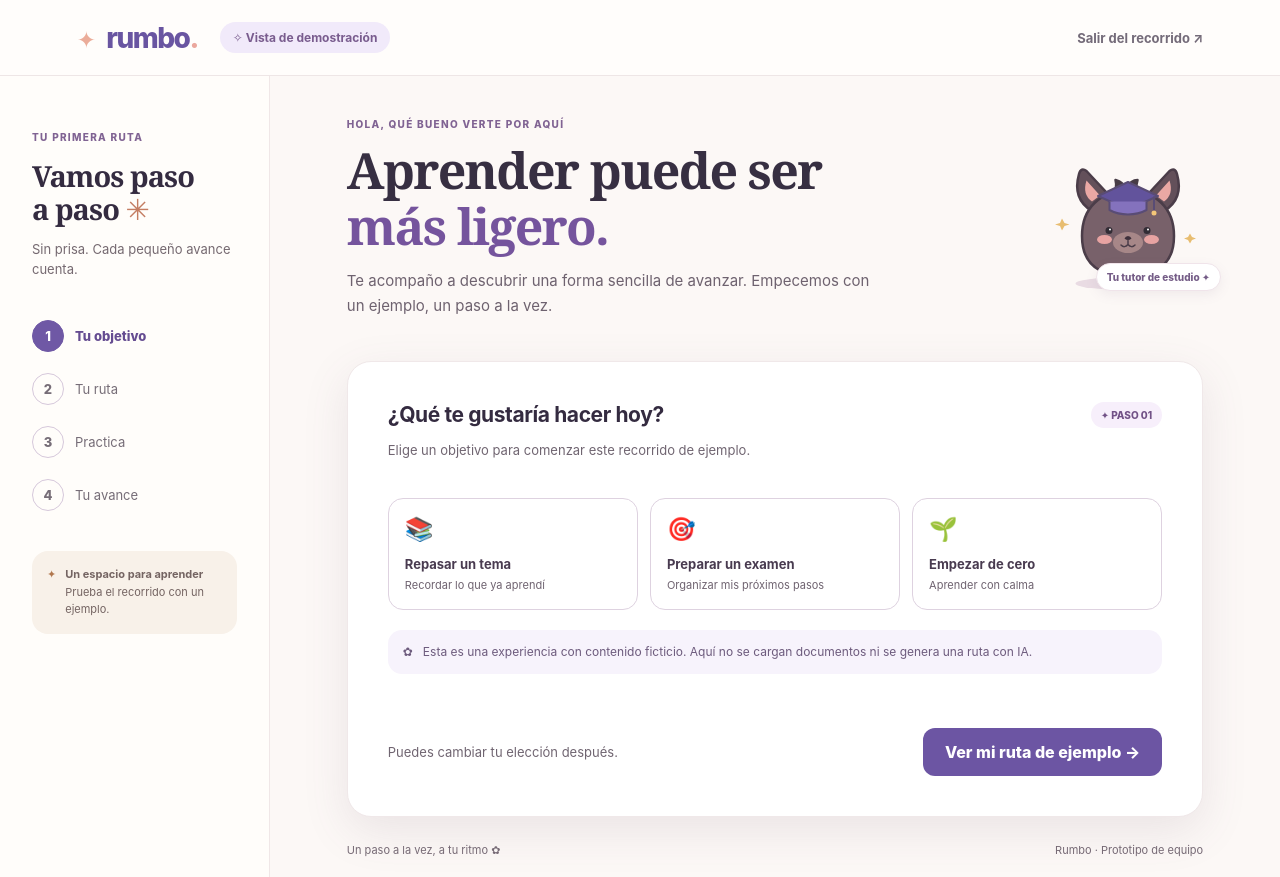
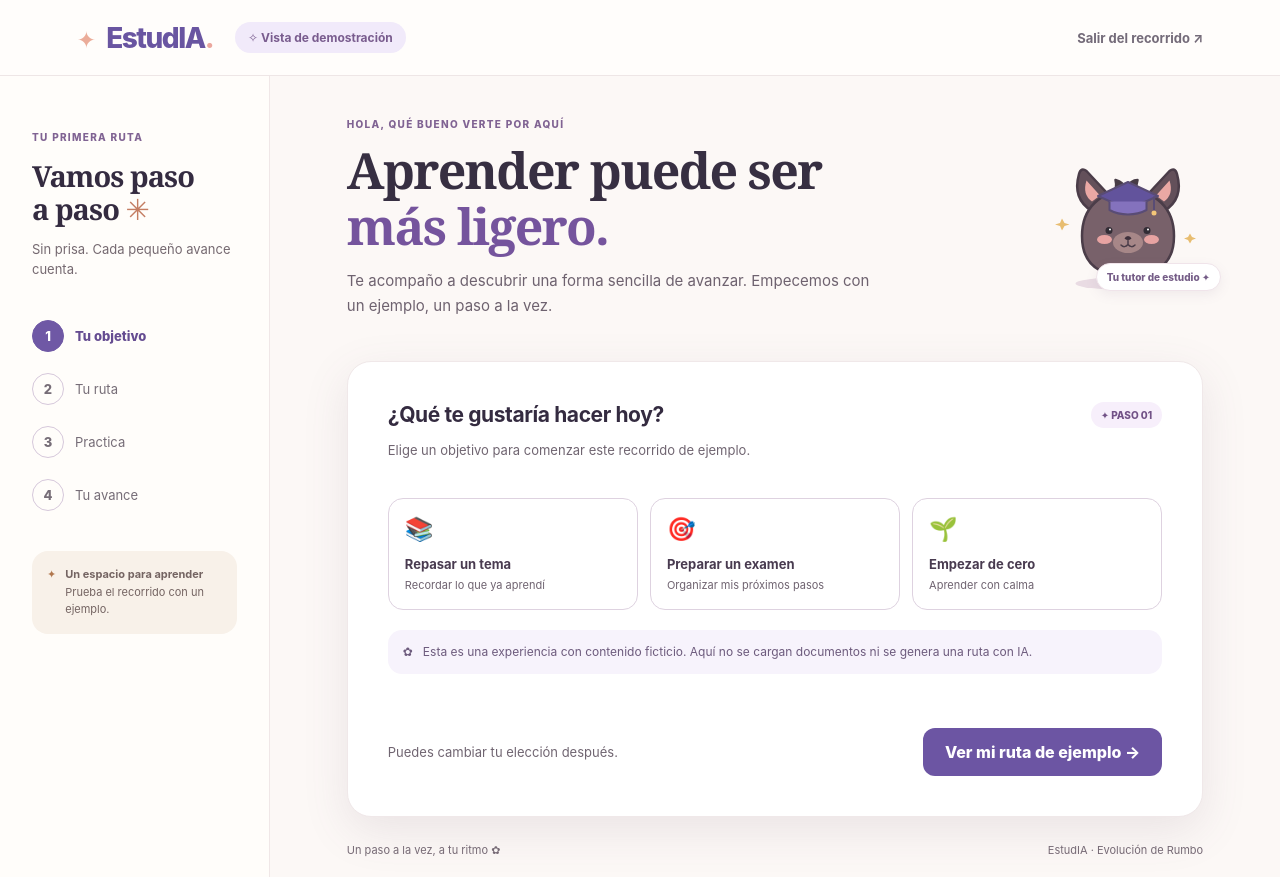
Before and after one commit to AngelaSoplinCosta/rumbo-kiro-iathon, a plain HTML site: page web/recorrido.html in a window 1280 px wide. Drawn offline with Linux system fonts and the light colour scheme.

Commit message:
Presentar nueva identidad EstudIA

```diff
--- a/web/recorrido.html
+++ b/web/recorrido.html
@@ -2,13 +2,13 @@
 <html lang="es">
 <head>
   <meta charset="utf-8"><meta name="viewport" content="width=device-width, initial-scale=1">
-  <title>Tu primera ruta · Rumbo</title>
+  <title>Tu primera ruta · EstudIA</title>
   <link rel="stylesheet" href="recorrido.css"><script src="recorrido.js" defer></script>
 </head>
 <body>
-  <header class="top"><a class="brand" href="login.html" aria-label="Rumbo, volver al inicio"><span class="brand-icon">✦</span> rumbo<span class="brand-dot">.</span></a><span class="demo-tag">✧ Vista de demostración</span><a class="exit" href="login.html">Salir del recorrido <span aria-hidden="true">↗</span></a></header>
+  <header class="top"><a class="brand" href="login.html" aria-label="EstudIA, volver al inicio"><span class="brand-icon">✦</span> EstudIA<span class="brand-dot">.</span></a><span class="demo-tag">✧ Vista de demostración</span><a class="exit" href="login.html">Salir del recorrido <span aria-hidden="true">↗</span></a></header>
   <main class="shell">
     <aside class="sidebar" aria-label="Pasos del recorrido"><div class="side-label">TU PRIMERA RUTA</div><h2>Vamos paso<br>a paso <span>✳</span></h2><p>Sin prisa. Cada pequeño avance cuenta.</p><ol class="steps" id="steps"></ol><div class="side-note"><span>✦</span><div><b>Un espacio para aprender</b><br>Prueba el recorrido con un ejemplo.</div></div></aside>
-    <section class="content"><div class="mobile-progress" id="mobile-progress"></div><div id="view" tabindex="-1" aria-live="polite"></div><footer class="foot"><span>Un paso a la vez, a tu ritmo ✿</span><span>Rumbo · Prototipo de equipo</span></footer></section>
+    <section class="content"><div class="mobile-progress" id="mobile-progress"></div><div id="view" tabindex="-1" aria-live="polite"></div><footer class="foot"><span>Un paso a la vez, a tu ritmo ✿</span><span>EstudIA · Evolución de Rumbo</span></footer></section>
   </main><noscript>Activa JavaScript para utilizar este recorrido de demostración.</noscript>
 </body></html>
```
